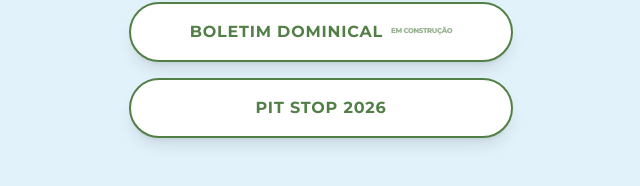
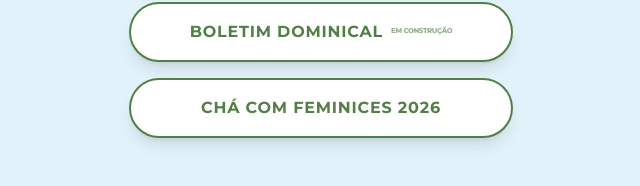
Before and after one commit to osmanhenrique/Bio-Instagram---2-Igreja-Batista-de-Areias, a React (Vite) app: page / in a window 1280 px wide. Shown: the part 1223-1409 px from the top of the page, without its empty margins (319-959 px from the left). Built offline with nearby package versions, Linux system fonts and the light colour scheme.

Commit message:
feat: Update event link for "Chá com Feminices 2026"
Replaces the placeholder "PIT STOP 2026" with the correct link for the "CHÁ COM FEMINICES 2026" event.

```diff
--- a/src/App.tsx
+++ b/src/App.tsx
@@ -79,9 +79,9 @@ const LINKS = [
         status: "construção"
     },
     {
-        id: 17,
-        label: "PIT STOP 2026",
-        url: "https://docs.google.com/forms/d/e/1FAIpQLSd2TCZLd-OmgY6z2QDWmdT3AIKNYYAATLbhZO2vqTMB9zTasw/viewform"
+        id: 18,
+        label: "CHÁ COM FEMINICES 2026",
+        url: "https://forms.gle/VvD5ckMKHHJXtCQq9"
     }
 ];
 
```
